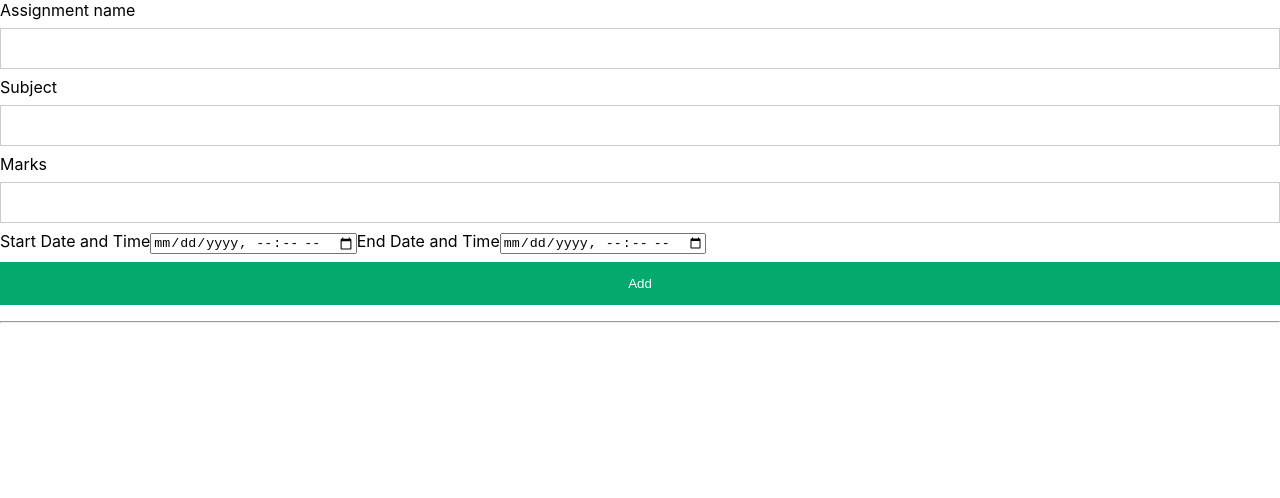
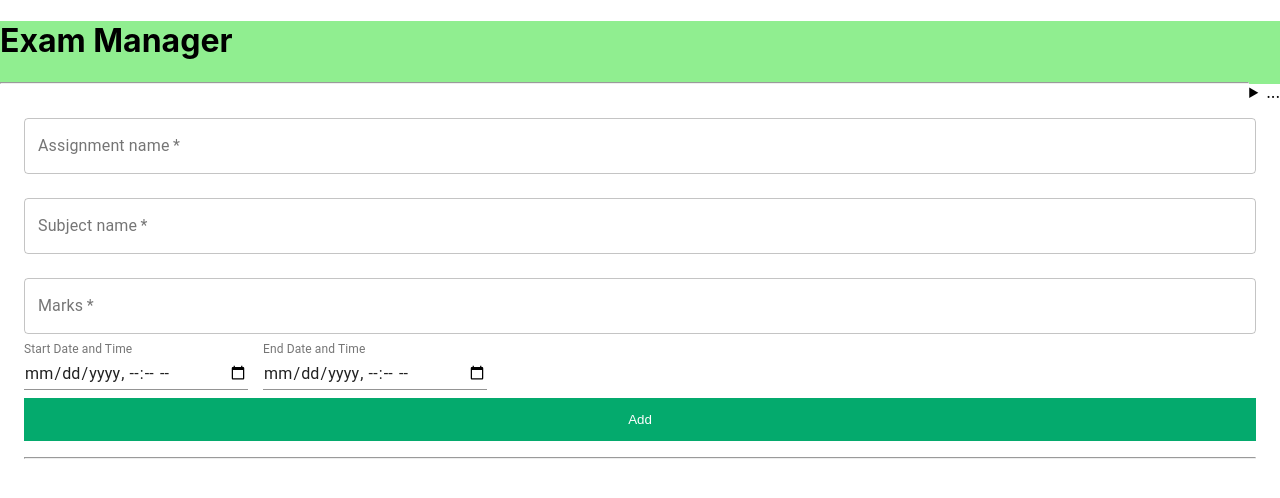
Before and after one commit to HrishilMaliwal/Task-Management, a React (Create React App) app: page /createtask in a window 1280 px wide. Shown: the top 498 px of the page. Built offline with nearby package versions, Linux system fonts and the light colour scheme.

Commit message:
Added createform

```diff
--- a/package.json
+++ b/package.json
@@ -4,6 +4,7 @@
   "private": true,
   "dependencies": {
     "@material-ui/core": "^4.11.4",
+    "@material-ui/lab": "^4.0.0-alpha.58",
     "@testing-library/jest-dom": "^5.12.0",
     "@testing-library/react": "^11.2.6",
     "@testing-library/user-event": "^12.8.3",
--- a/src/App.js
+++ b/src/App.js
@@ -6,6 +6,7 @@ import CreateTask from './CreateTask';
 import './App.css';
 import { StateProvider } from "./Context";
 import ErrorBoundary from "./ErrorBoundary"
+import CreateForm from "./CreateForm";
 
 
 function App() {
@@ -17,6 +18,7 @@ function App() {
         <Route exact path="/" component={Login} />
         <Route exact path="/home" component={Home} />
         <Route exact path="/createtask" component={CreateTask}/>
+        <Route exact path='/createform' component={CreateForm}/>
         <PrivateRoute>
 
         </PrivateRoute>
--- /dev/null
+++ b/src/CreateForm.jsx
@@ -0,0 +1,153 @@
+import React, { useState } from "react";
+import Table from "@material-ui/core/Table";
+import { makeStyles } from "@material-ui/core/styles";
+import TableBody from "@material-ui/core/TableBody";
+import TableCell from "@material-ui/core/TableCell";
+import TableContainer from "@material-ui/core/TableContainer";
+import TableHead from "@material-ui/core/TableHead";
+import TableRow from "@material-ui/core/TableRow";
+import Paper from "@material-ui/core/Paper";
+import useGlobalState from "./Context";
+import { Button } from "@material-ui/core";
+import Alert from "@material-ui/lab/Alert";
+import { useHistory } from "react-router";
+import ReactDOM from "react-dom";
+import { useLocation } from "react-router-dom";
+import Header from "./Header";
+
+const CreateForm = () => {
+  const location = useLocation();
+  const [state, dispatch] = useGlobalState();
+  const [Qtype, setQtype] = useState("");
+  const [Ques, setQues] = useState("");
+  const [Qarr, setQarr] = useState([]);
+
+  const addcompo = () => {
+    console.log(Qtype);
+    console.log(Ques);
+    var Request = {
+      Qtype: Qtype,
+      Ques: Ques,
+    };
+    if (Qtype == "text") {
+      Request = { ...Request, options: "TextField" };
+    } else if (Qtype == "Multiple choice(Single correct)") {
+    }
+    Qarr.push(Request);
+    setQtype("");
+    setQues("");
+  };
+
+  const addoptions = () => {
+    if (
+      Qtype == "Multiple choice(Single correct)" ||
+      Qtype == "Multiple choice(Many correct)"
+    ) {
+      ReactDOM.render(
+        <>
+          <label>Option 1</label>
+          <input type="text" />
+        </>,
+        document.getElementById("optionsArea")
+      );
+      ReactDOM.render(
+        <>
+          <label>Option 2</label>
+          <input type="text" />
+        </>,
+        document.getElementById("optionsArea")
+      );
+      ReactDOM.render(
+        <>
+          <label>Option 3</label>
+          <input type="text" />
+        </>,
+        document.getElementById("optionsArea")
+      );
+      ReactDOM.render(
+        <>
+          <label>Option 4</label>
+          <input type="text" />
+        </>,
+        document.getElementById("optionsArea")
+      );
+    }
+  };
+
+  return (
+    <>
+      <Header />
+      <div>
+        <h3>Assignment ID - {location.state.key}</h3>
+        <h3>
+          Assignment Name - {state.assignment_array[location.state.key].name}
+        </h3>
+        <h3>Subject - {state.assignment_array[location.state.key].subject}</h3>
+        <h3>Marks - {state.assignment_array[location.state.key].marks}</h3>
+        <hr />
+        <label>Question</label>
+        <input
+          type="text"
+          value={Ques}
+          onChange={(e) => setQues(e.target.value)}
+        />
+        <label>Question type</label>
+
+        <select name="Question type" onChange={(e) => setQtype(e.target.value)}>
+          <option></option>
+          <option value="text">Text</option>
+          <option value="Multiple choice(Single correct)">
+            Multiple choice(Single correct)
+          </option>
+          <option value="Multiple choice(Many correct)">
+            Multiple choice(Many correct)
+          </option>
+        </select>
+        <button onClick={() => addoptions()} className="btn-create">
+          Add Option
+        </button>
+        <div id="optionsArea"></div>
+        <button onClick={() => addcompo()}>Add</button>
+        <TableContainer
+          component={Paper}
+          style={{
+            marginTop: "30px",
+            width: "max",
+            backgroundColor: "#e6f9ff",
+          }}
+        >
+          {Qarr == "" ? (
+            ""
+          ) : (
+            <Table aria-label="simple table">
+              <TableHead>
+                <TableRow>
+                  <TableCell>Question number</TableCell>
+                  <TableCell>Question type</TableCell>
+                  <TableCell>Question</TableCell>
+                  <TableCell>Options</TableCell>
+                </TableRow>
+              </TableHead>
+              <TableBody>
+                {Qarr.map((item, key) => {
+                  return (
+                    <TableRow key={key}>
+                      <TableCell component="th" scope="row">
+                        {key + 1}
+                      </TableCell>
+                      <TableCell>{item.Qtype}</TableCell>
+                      <TableCell>{item.Ques}</TableCell>
+                      <TableCell>{item.options}</TableCell>
+                    </TableRow>
+                  );
+                })}
+              </TableBody>
+            </Table>
+          )}
+        </TableContainer>
+      </div>
+    </>
+  );
+};
+
+export default CreateForm;
--- a/src/CreateTask.jsx
+++ b/src/CreateTask.jsx
@@ -1,7 +1,13 @@
 import React, { useState } from "react";
 import { add_assignment, setFlag } from "./reducer/action";
+import ReactDOM from "react-dom";
 import useGlobalState from "./Context";
+import Alert from "@material-ui/lab/Alert";
 import { useHistory } from "react-router";
+import Container from "@material-ui/core/Container";
+import { isPhoneNum, isNullEmpty } from "./common";
+import Header from "./Header";
+import TextField from "@material-ui/core/TextField";
 
 const CreateTask = () => {
   const [name, setName] = useState("");
@@ -11,69 +17,126 @@ const CreateTask = () => {
   const [EDT, setEDT] = useState("");
   const [state, dispatch] = useGlobalState();
   const history = useHistory();
-  // const [ques, setQues] = useState("");
-  // const [Qtype, setQtype] = useState("");
+
+  const setDT = () => {
+    var tempDate = new Date();
+    var datetime =
+      tempDate.getFullYear() +
+      "-0" +
+      (tempDate.getMonth() + 1) +
+      "-" +
+      tempDate.getDate() +
+      "T" +
+      tempDate.getHours() +
+      ":" +
+      tempDate.getMinutes();
+    return datetime;
+  };
+
+  const [CDT, setCDT] = useState(setDT());
 
   const compoAdd = () => {
+    if (
+      isNullEmpty(name) ||
+      isNullEmpty(subject) ||
+      isNullEmpty(marks) ||
+      isNullEmpty(SDT) ||
+      isNullEmpty(EDT)
+    ) {
+      ReactDOM.render(
+        <Alert severity="error">
+          Name, Subject, marks or dates cannot be blank
+        </Alert>,
+        document.getElementById("mssg")
+      );
+    } else {
       var Request = {
         name: name,
         subject: subject,
         marks: marks,
         SDT: SDT,
         EDT: EDT,
-      status: "Incomplete"
+        status: "Incomplete",
       };
       dispatch(add_assignment(Request));
       history.push("/home");
+    }
+  };
+
+  const mVali = (e) => {
+    if (isPhoneNum(e.target.value) || e.target.value == "") {
+      setMarks(e.target.value);
+    } else {
+      ReactDOM.render(
+        <Alert severity="error">Marks can only have numerical data</Alert>,
+        document.getElementById("mssg")
+      );
+      e.preventDefault();
+    }
   };
 
   return (
-    <div>
-      <label>Assignment name</label>
-      <input
-        type="text"
+    <>
+      <Header />
+      <Container component="main">
+        <TextField
+          variant="outlined"
+          margin="normal"
+          required
+          fullWidth
+          label="Assignment name"
+          autoComplete="Assignment name"
           value={name}
           onChange={(e) => setName(e.target.value)}
-      ></input>
-      <label>Subject</label>
-      <input
-        type="text"
+        />
+        <TextField
+          variant="outlined"
+          margin="normal"
+          required
+          fullWidth
+          label="Subject name"
+          autoComplete="Subject name"
           value={subject}
           onChange={(e) => setSubject(e.target.value)}
-      ></input>
-      <label>Marks</label>
-      <input
-        type="text"
+        />
+        <TextField
+          variant="outlined"
+          margin="normal"
+          required
+          fullWidth
+          label="Marks"
+          autoComplete="Marks"
           value={marks}
-        onChange={(e) => setMarks(e.target.value)}
-      ></input>
-      <label>Start Date and Time</label>
-      <input
+          onChange={(e) => mVali(e)}
+        />
+        <TextField
+          id="datetime-local"
+          label="Start Date and Time"
           type="datetime-local"
           value={SDT}
+          min={CDT}
           onChange={(e) => setSDT(e.target.value)}
-      ></input>
-      <label>End Date and Time</label>
-      <input
+          InputLabelProps={{
+            shrink: true,
+          }}
+        />
+        <TextField
+          id="datetime-local"
+          label="End Date and Time"
           type="datetime-local"
           value={EDT}
+          min={SDT}
           onChange={(e) => setEDT(e.target.value)}
-      ></input>
-      {/* <label>Question</label> */}
-      {/* <input
-        type="text"
-        value={ques}
-        onChange={(e) => setQues(e.target.value)}
-      ></input> */}
-      {/* <select name="QType" onChange={(e)=>setQtype(e.target.value)}>
-        <option value=""></option>
-        <option value="text">Text field</option>
-        <option value="mcq1">MCQ(one correct)</option>
-        <option value="mcq2 ">MCQ(multiple correct)</option>
-      </select> */}
+          style={{ marginLeft: "15px" }}
+          InputLabelProps={{
+            shrink: true,
+          }}
+        />
         <button onClick={() => compoAdd()}>Add</button>
         <hr />
-    </div>
+        <div id="mssg"></div>
+      </Container>
+    </>
   );
 };
 
--- a/src/Header.jsx
+++ b/src/Header.jsx
@@ -11,9 +11,9 @@ const Header = () => {
         history.push('/')
     }
     return (
-        <header>
+        <header style={{backgroundColor:"lightgreen"}}>
             <h1>Exam Manager</h1>
-            <details>
+            <details style={{float:"right"}}>
                 <summary>...</summary>
                 <button onClick={()=>console.log("1")}>Profile</button>
                 <button onClick={()=>console.log("2")}>Log out</button>
--- a/src/Login.jsx
+++ b/src/Login.jsx
@@ -11,15 +11,12 @@ const Login = () => {
 
   return (
     <div className="container">
-      {/* <div className="imgcontainer">
-        <img src="img_avatar2.png" alt="Avatar" className="avatar" />
-      </div> */}
 
       <div className="container">
         <label htmlFor="uname">
           <b>Username</b>
         </label>
-        <input type="text" placeholder="Enter Username" name="uname" required />
+        <input class="login" type="text" placeholder="Enter Username" name="uname" required />
 
         <label htmlFor="psw">
           <b>Password</b>
@@ -28,6 +25,7 @@ const Login = () => {
           type="password"
           placeholder="Enter Password"
           name="psw"
+          class="login"
           required
         />
 
--- a/src/reducer/actionTypes.js
+++ b/src/reducer/actionTypes.js
@@ -1,2 +1,3 @@
 export const SET_FLAG = "SET_FLAG";
 export const ADD_ASSIGNMENT = "ADD_ASSIGNMENT";
+export const DEL_ASSIGNMENT = "DEL_ASSIGNMENT";
--- a/src/style.css
+++ b/src/style.css
@@ -1,8 +1,8 @@
 .container {
   border: 3px solid #f1f1f1;
 }
-  input[type="text"],
-  input[type="password"] {
+
+.login {
   width: 100%;
   padding: 12px 20px;
   margin: 8px 0;
@@ -57,19 +57,7 @@
   padding-top: 16px;
 }
 
-  /* Change styles for span and cancel button on extra small screens */
-  /* @media screen and (max-width: 300px) {
-      span.psw {
-        display: block;
-        float: none;
-      }
-      .cancelbtn {
-        width: 100%;
-      }
-    } */
-
-
-.btn-create{
+.btn-create {
   width: 100px;
   float: right;
   margin-right: 50px;
```
Also changed, not shown: src/ViewTable.jsx (+32 -7 lines), src/reducer/action.js (+8 -1 lines), src/reducer/appReducer.js (+12 -8 lines), 1 other file (tests, documents, lock files or other folders). Lines whose indentation alone changed are shown as unchanged.
